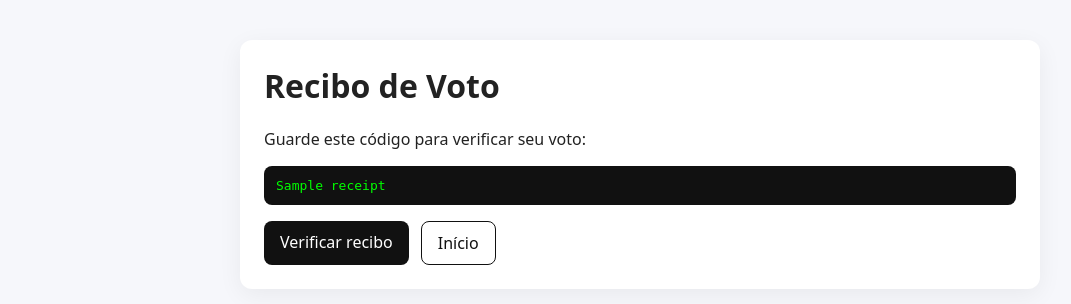
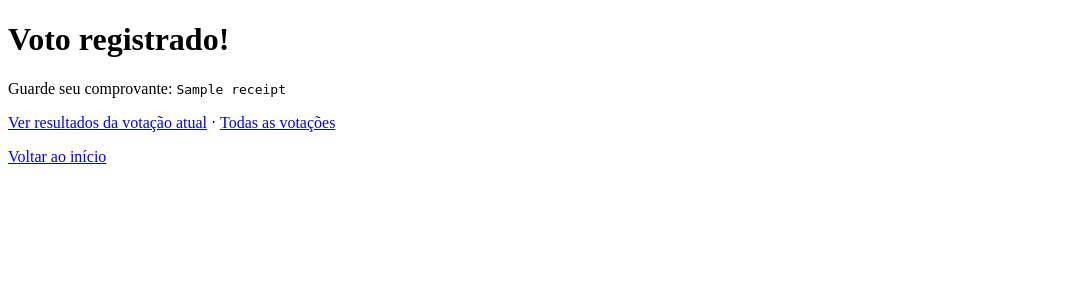
Before and after one commit to Jccasafus-hub/SchulzeVote, a Flask app: template templates/receipt.html in a window 1280 px wide. Shown: the top 304 px of the page, without its empty margins (0-1071 px from the left). Run offline with Flask 3, Linux system fonts and the light colour scheme; the template is opened without the code that fills it: most values are stand-ins (such as "Sample title", 1, 10 or a date in 2020).

Commit message:
Update receipt.html

```diff
--- a/templates/receipt.html
+++ b/templates/receipt.html
@@ -1,26 +1,15 @@
-<!DOCTYPE html>
-<html lang="pt-br">
-<head>
-  <meta charset="utf-8">
-  <title>Recibo - SchulzeVote</title>
-  <link rel="stylesheet" href="/static/style.css">
-  <link rel="manifest" href="/static/manifest.json">
-  <meta name="apple-mobile-web-app-capable" content="yes">
-  <script>
-    if ('serviceWorker' in navigator) {
-      navigator.serviceWorker.register('/static/service-worker.js');
-    }
-  </script>
-</head>
+<!doctype html>
+<html lang="pt-BR">
+<head><meta charset="utf-8"><title>Recibo</title></head>
 <body>
   <div class="container">
-    <h1>Recibo de Voto</h1>
-    <p>Guarde este código para verificar seu voto:</p>
-    <pre class="receipt">{{ receipt }}</pre>
-    <div class="actions">
-      <a class="button" href="/verify">Verificar recibo</a>
-      <a class="button outline" href="/">Início</a>
+    <h1>Voto registrado!</h1>
+    <p>Guarde seu comprovante: <code>{{ receipt }}</code></p>
+    <div style="margin:14px 0;">
+      <a href="{{ url_for('results') }}">Ver resultados da votação atual</a> ·
+      <a href="/public/elections">Todas as votações</a>
     </div>
+    <p><a href="{{ url_for('index') }}">Voltar ao início</a></p>
   </div>
 </body>
 </html>
```
